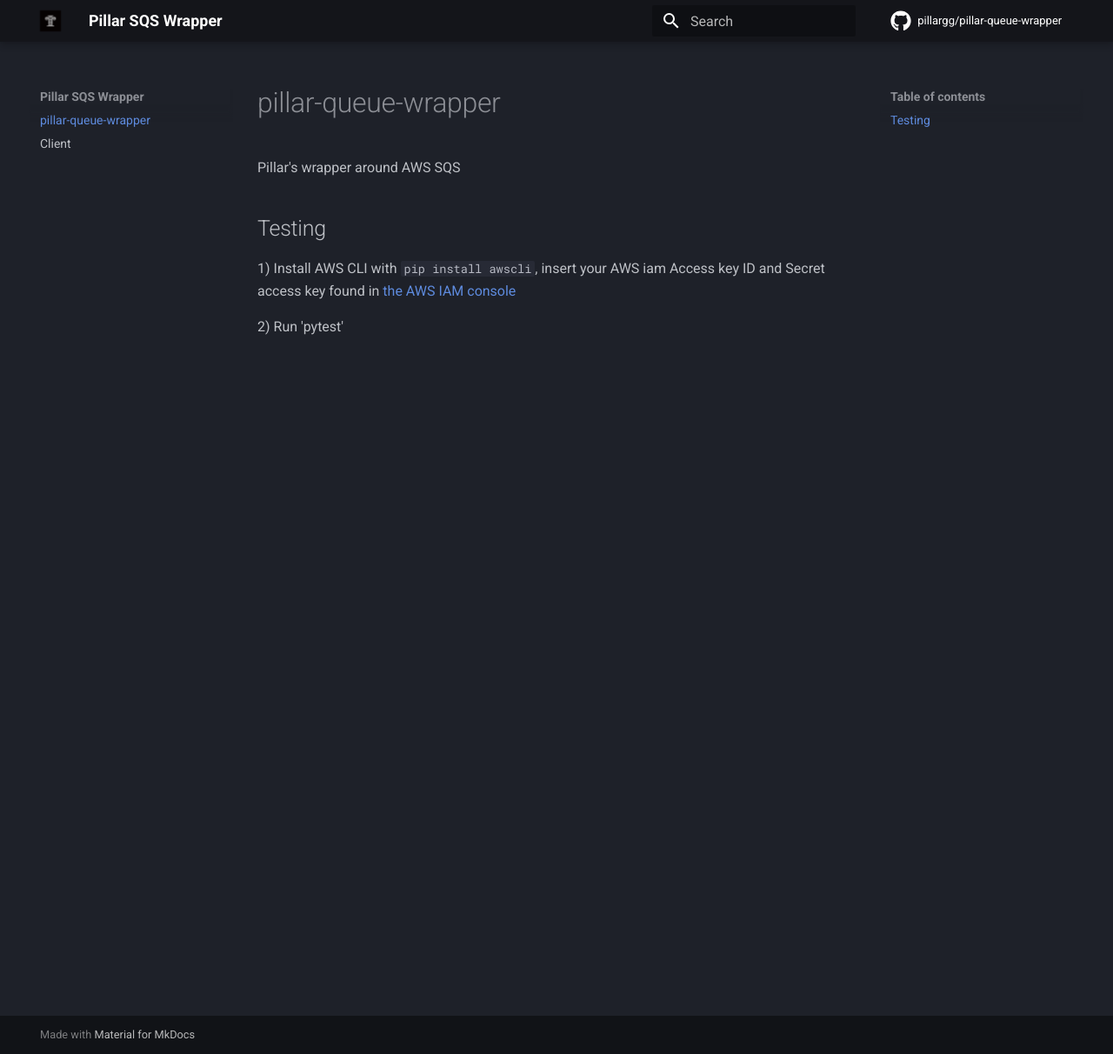
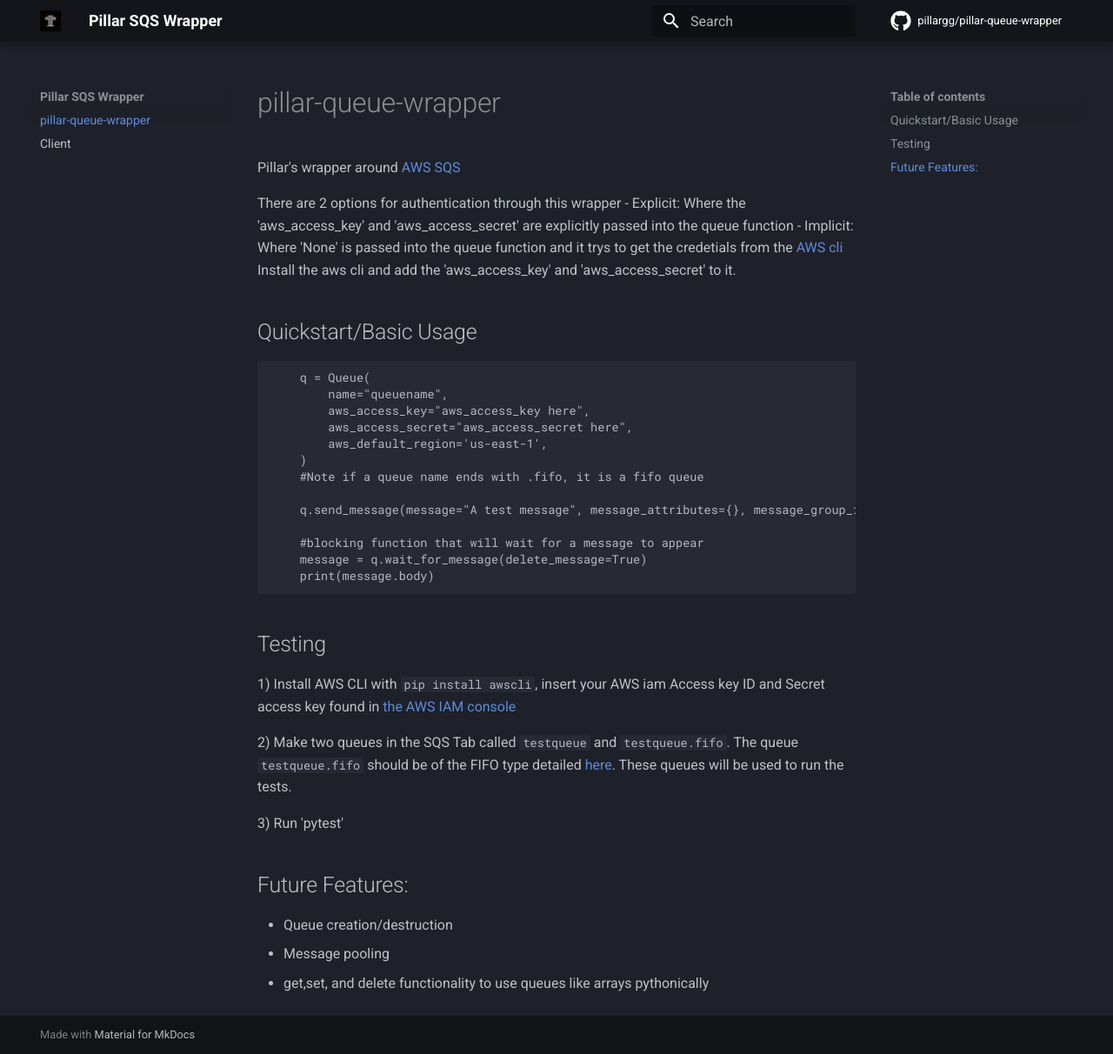
Before and after one commit to pillargg/pillar-queue-wrapper, an MkDocs documentation site: the page built from docs/index.md, in a window 1280 px wide and 1212 px high. Shown: the whole window at 87% size. Built offline with MkDocs 1.6.1 and Material for MkDocs 9.7.7, drawn with Linux system fonts in a browser that asks for light colours; comment, search, counter and statistics services are not loaded.

Commit message:
[bot] Update index.md to match README.md

````diff
--- a/docs/index.md
+++ b/docs/index.md
@@ -1,8 +1,35 @@
 # pillar-queue-wrapper
-Pillar's wrapper around AWS SQS
+Pillar's wrapper around [AWS SQS](https://boto3.amazonaws.com/v1/documentation/api/latest/reference/services/sqs.html)
+
+There are 2 options for authentication through this wrapper
+- Explicit: Where the 'aws_access_key' and 'aws_access_secret' are explicitly passed into the queue function
+- Implicit: Where 'None' is passed into the queue function and it trys to get the credetials from the [AWS cli](https://github.com/aws/aws-cli/tree/v2) Install the aws cli and add the 'aws_access_key' and 'aws_access_secret' to it.
+## Quickstart/Basic Usage
+```python
+    q = Queue(
+        name="queuename",
+        aws_access_key="aws_access_key here",
+        aws_access_secret="aws_access_secret here",
+        aws_default_region='us-east-1',
+    )
+    #Note if a queue name ends with .fifo, it is a fifo queue
+
+    q.send_message(message="A test message", message_attributes={}, message_group_id=None, deduplication_id=None)
+
+    #blocking function that will wait for a message to appear
+    message = q.wait_for_message(delete_message=True)
+    print(message.body)
+```
 
 ## Testing
 
 1) Install AWS CLI with `pip install awscli`, insert your AWS iam Access key ID and Secret access key found in [the AWS IAM console](https://console.aws.amazon.com/iam/home)
 
-2) Run 'pytest'
+2) Make two queues in the SQS Tab called `testqueue` and `testqueue.fifo`. The queue `testqueue.fifo` should be of the FIFO type detailed [here](https://docs.aws.amazon.com/AWSSimpleQueueService/latest/SQSDeveloperGuide/FIFO-queues.html). These queues will be used to run the tests.
+
+3) Run 'pytest'
+
+## Future Features:
+- Queue creation/destruction
+- Message pooling
+- get,set, and delete functionality to use queues like arrays pythonically
````
